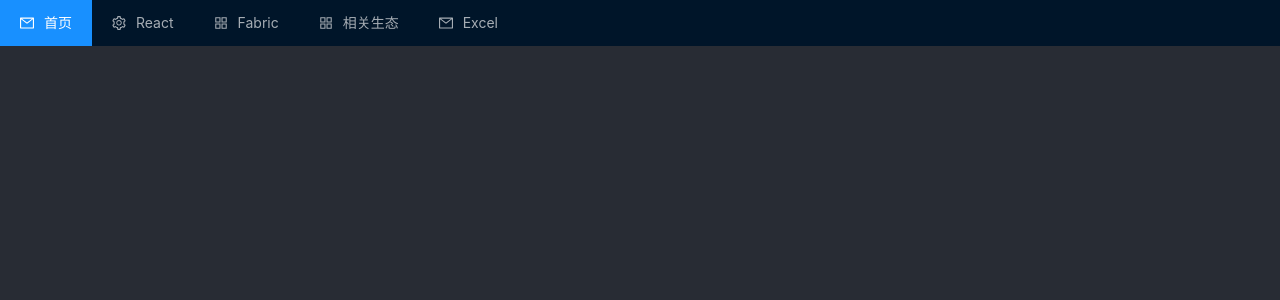
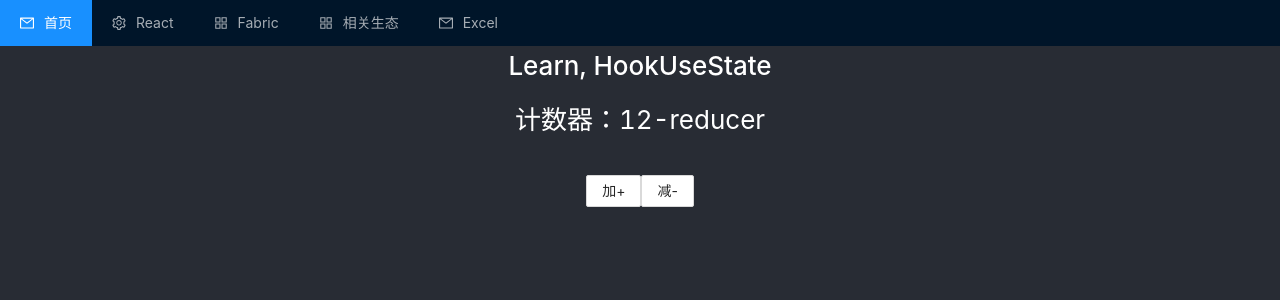
Before and after one commit to iguoxing/react-ts, a React (Create React App) app: page /hookUseReducer in a window 1280 px wide. Shown: the top 300 px of the page. Built offline with nearby package versions, Linux system fonts and the light colour scheme.

Commit message:
useReducer

```diff
--- a/src/App.js
+++ b/src/App.js
@@ -1,8 +1,8 @@
 /*
  * @Author: ArdenZhao
  * @Date: 2021-12-23 10:36:10
- * @LastEditors: zhaodembp
- * @LastEditTime: 2022-04-16 09:37:36
+ * @LastEditors: Zhaos-MacBook-Pro.local
+ * @LastEditTime: 2022-04-18 18:03:23
  * @FilePath: /react-ts/src/App.js
  */
 import React, { Suspense } from 'react';
@@ -21,6 +21,7 @@ import ReactParams from './components/react/6-enent-this' // 事件传参
 import HookUseState from './components/react/7-Hook-useState'
 import HookUseEffect from './components/react/8-Hook-useEffect'
 import HookUseContext from './components/react/9-Hook-useContext'
+import HookUseReducer from './components/react/10-Hook-useReducer'
 import HookUseCallback from './components/react/Hook-useCallback'
 import Polygon from './components/Polygon';
 import { BrowserRouter as Router, Routes, Route } from 'react-router-dom';
@@ -47,6 +48,7 @@ function App() {
               <Route path="/hookUseState" element={<HookUseState name="HookUseState" />} />
               <Route path="/hookUseEffect" element={<HookUseEffect name="HookUseEffect" />} />
               <Route path="/hookUseContext" element={<HookUseContext name="HookUseContext" />} />
+              <Route path="/hookUseReducer" element={<HookUseReducer name="HookUseState" />} />
               <Route path="/hookUseCallback" element={<HookUseCallback name="HookUseCallback" />} />
               <Route path="/excel" element={<Excel name="Excel" />} />
             </Routes>
--- a/src/components/PageMenu.js
+++ b/src/components/PageMenu.js
@@ -55,6 +55,9 @@ class PageMenu extends React.Component {
                             <Menu.Item key="setting:useContext">
                                 <Link to="hookUseContext">useContext</Link>
                             </Menu.Item>
+                            <Menu.Item key="setting:useReducer">
+                                <Link to="hookUseReducer">useReducer</Link>
+                            </Menu.Item>
                             <Menu.Item key="setting:1">
                                 <Link to="hookUseCallback">HookUseCallback</Link>
                             </Menu.Item>
--- /dev/null
+++ b/src/components/react/10-Hook-useReducer.js
@@ -0,0 +1,46 @@
+/*
+ * @Author: ArdenZhao
+ * @Date: 2022-04-18 17:26:35
+ * @LastEditTime: 2022-04-18 18:09:53
+ * @FilePath: /react-ts/src/components/react/10-Hook-useReducer.js
+ * @Description: file information
+ */
+import { useReducer } from 'react';
+import { Button } from 'antd';
+import "antd/dist/antd.css";
+
+// 改变的方法
+const reducer = (state, action) => {
+  switch (action.type) {
+    case 'add':
+      // console.log('[ state ] >', state, { ...state })
+      return { ...state, count: state.count + 1 };
+    case 'minus':
+      return { ...state, count: state.count - 1 };
+    default:
+      return state;
+  }
+}
+
+// 定义对象
+let initialState = { count: 10, name: "reducer" }
+
+//初始化方法
+const init = initialState => {
+  return { name: "reducer", count: initialState.count + 2 }; // 初始化
+}
+
+function HookUseReducer(props) {
+  // useReducer
+  const [state, dispatch] = useReducer(reducer, initialState, init);
+
+  return (
+    <div>
+      <h1>Learn, {props.name}</h1>
+      <p>计数器：{state.count}-{state.name}</p>
+      <Button onClick={() => dispatch({ type: 'add' })}>加+</Button>
+      <Button onClick={() => dispatch({ type: 'minus' })}>减-</Button>
+    </div>
+  );
+}
+export default HookUseReducer
```
